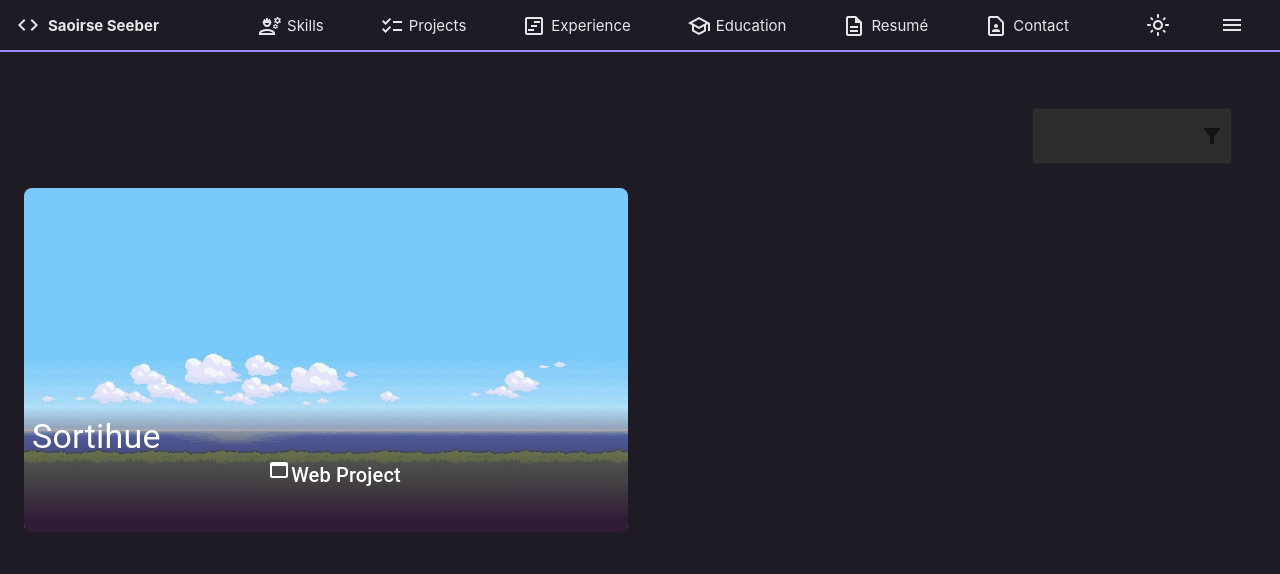
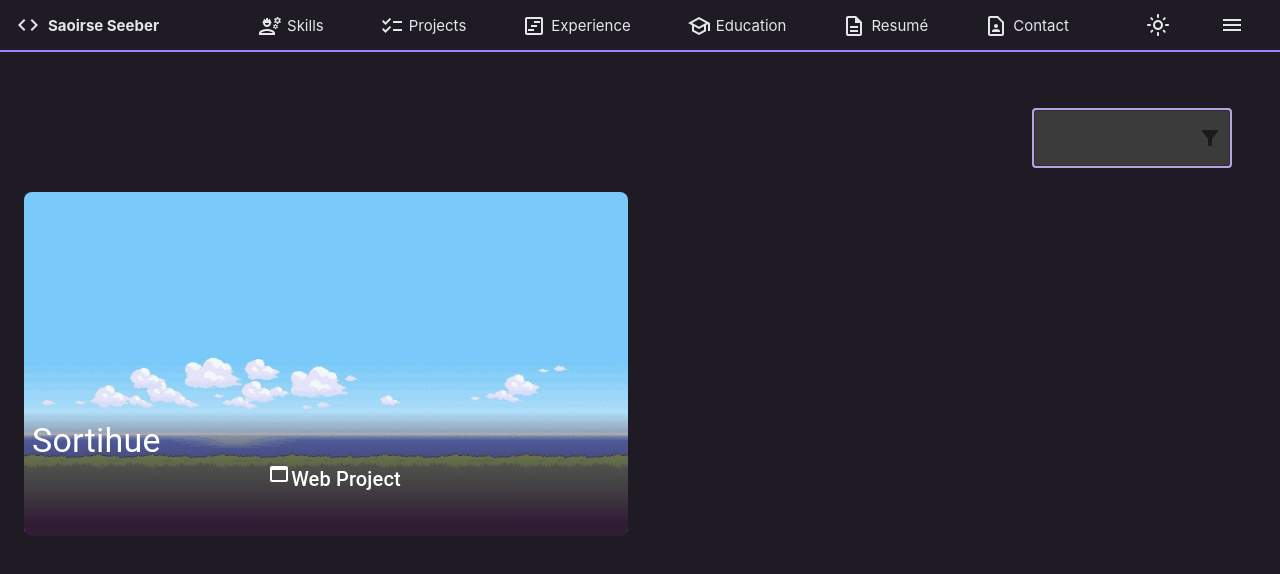
Before and after one commit to saoirselicious/personalsite, a React (Create React App) app: page /projects in a window 1280 px wide. Shown: the top 574 px of the page. Built offline with nearby package versions, Linux system fonts and the light colour scheme; some icons are missing.

Commit message:
Making the select type button more noticable

```diff
--- a/src/components/Homepage/Portfolio.tsx
+++ b/src/components/Homepage/Portfolio.tsx
@@ -40,7 +40,7 @@ const Portfolio: React.FC = () => {
                                     {selected.length ? selected.join(', ') : 'Filter'}
                                 </Typography>
                             )}
-                            sx={{ minWidth: 200, backgroundColor: 'var(--card-background-color)', color: 'var(--text-color)' }}
+                            sx={{ minWidth: 200, backgroundColor: 'var(--highlight-background-color)', color: 'var(--text-color)', border: '2px solid var(--accent-color)' }}
                             IconComponent={() => (
                                 <IconButton>
                                     <FilterAltIcon />
```
